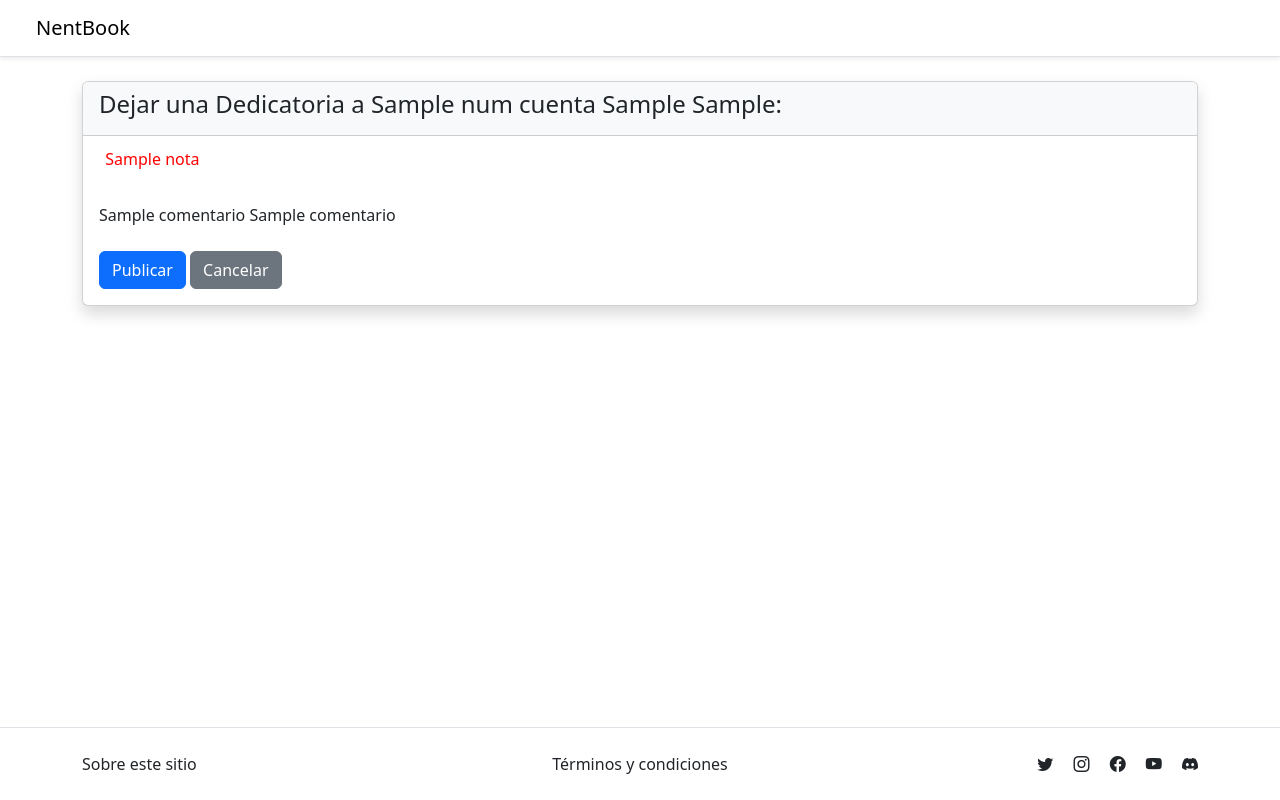
After one commit to Anthonyafk/Proyecto-Final-Anuario-Estudiantil, a Django app: template src/Anuario/app/templates/common/dejarComentario.html in a window 1280 px wide. The commit adds this page. Run offline with Django 4.2, Linux system fonts and the light colour scheme; the template is opened without the code that fills it: most values are stand-ins (such as "Sample title", 1, 10 or a date in 2020); some libraries are stand-ins or nearby versions.

Commit message:
Comentarios Funcionales y Arreglo de la imagen de perfil

```diff
--- a/src/Anuario/app/templates/common/CardComentarios.html
+++ b/src/Anuario/app/templates/common/CardComentarios.html
@@ -4,7 +4,7 @@
     <!-- Foto de Perfil -->
     <div class="border border-4 border-white rounded-circle" style="width: 50px; height: 50px; overflow: hidden;">
       {% if comentario.numCuenta.tener.idPerfil.foto_perfil %}
-        <img src="{{ comentario.numCuenta.tener.idPerfil.foto_perfil.url }}" alt="Imagen Perfil"" class="img-fluid w-50 h-50" style="object-fit: cover;">
+        <img src="{{ comentario.numCuenta.tener.idPerfil.foto_perfil.url }}" alt="Imagen Perfil"" class="img-fluid w-100 h-100" style="object-fit: cover;">
       {% else %}
         <div class="w-100 h-100 bg-secondary d-flex align-items-center justify-content-center">
           <i class="fas fa-user text-white" style="font-size: 1rem;"></i>
--- /dev/null
+++ b/src/Anuario/app/templates/common/dejarComentario.html
@@ -0,0 +1,27 @@
+{% extends 'base.html' %}
+<!--Muestra en la parte del enlace una pequeña historia para que el usuario
+sepa en que vista se encuentra-->
+{% block title %}Comentar{% endblock %}
+
+{% block content %}
+<div class="container flex-grow-1  mt-4">
+    <div class="card shadow">
+        <div class="card-header bg-light">
+            <h4>Dejar una Dedicatoria a {{usuario.numCuenta.nombre}} {{usuario.numCuenta.primer_apellido}}  {{usuario.numCuenta.segundo_apellido}}:</h4>
+        </div>
+        <p style="margin-left:2%; margin-top:1%; color:red;">{{nota}}</p>
+        <div class="card-body">
+            <form method="post" enctype="multipart/form-data">
+                {% csrf_token %}
+                <div class="mb-3">
+                    <label class="form-label">{{ formComentar.comentario.label }}</label>
+                    {{ formComentar.comentario }}
+                </div>
+
+                <button type="submit" class="btn btn-primary">Publicar</button>
+                <a href={% url 'perfil' usuario.numCuenta.numCuenta%} class="btn btn-secondary">Cancelar</a>
+            </form>
+        </div>
+    </div>
+</div>
+{% endblock %}
--- a/src/Anuario/app/templates/perfil/perfil.html
+++ b/src/Anuario/app/templates/perfil/perfil.html
@@ -70,8 +70,8 @@ sepa en que vista se encuentra-->
          <div>
            <!-- Botón añadir comentario -->
            {% if request.user.numCuenta != usuario.numCuenta %}
-           <div style="display: flex;">
-            <a href="{}" class="btn btn-primary" style="margin-left: auto;">Añadir Comentario</a>
+           <div style="display: flex; margin-bottom:2%;">
+            <a href="{% url 'add_comentario' perfil.idPerfil %}" class="btn btn-primary" style="margin-left: auto;">Añadir Comentario</a>
            </div>
            {% endif %}
             <!-- Comentarios -->
--- a/src/Anuario/app/urls.py
+++ b/src/Anuario/app/urls.py
@@ -7,6 +7,7 @@ urlpatterns = [
     path("verNominacion/<str:idNominacion>", views.verNominacion, name="verNominacion"),
     #path("551123012/", views.index, name="index"),
     path("perfil/<int:usuario_id>", views.verPerfil, name="perfil"),
+    path("perfil/comentario/<int:idPerfil>", views.comentarioPerfil, name="add_comentario"),
     path("perfil/editar/", views.editar_perfil, name="editar_perfil"),
     # path("grupo/info/", views.detalle_grupo, name="grupo_info"),
     path('grupos/<int:grupo_id>/',views.detalle_grupo,name='detalle_grupo'), #ruta anterior pero dinamica
```
Also changed, not shown: src/Anuario/app/forms.py (+10 -0 lines), src/Anuario/app/views.py (+23 -1 lines).
